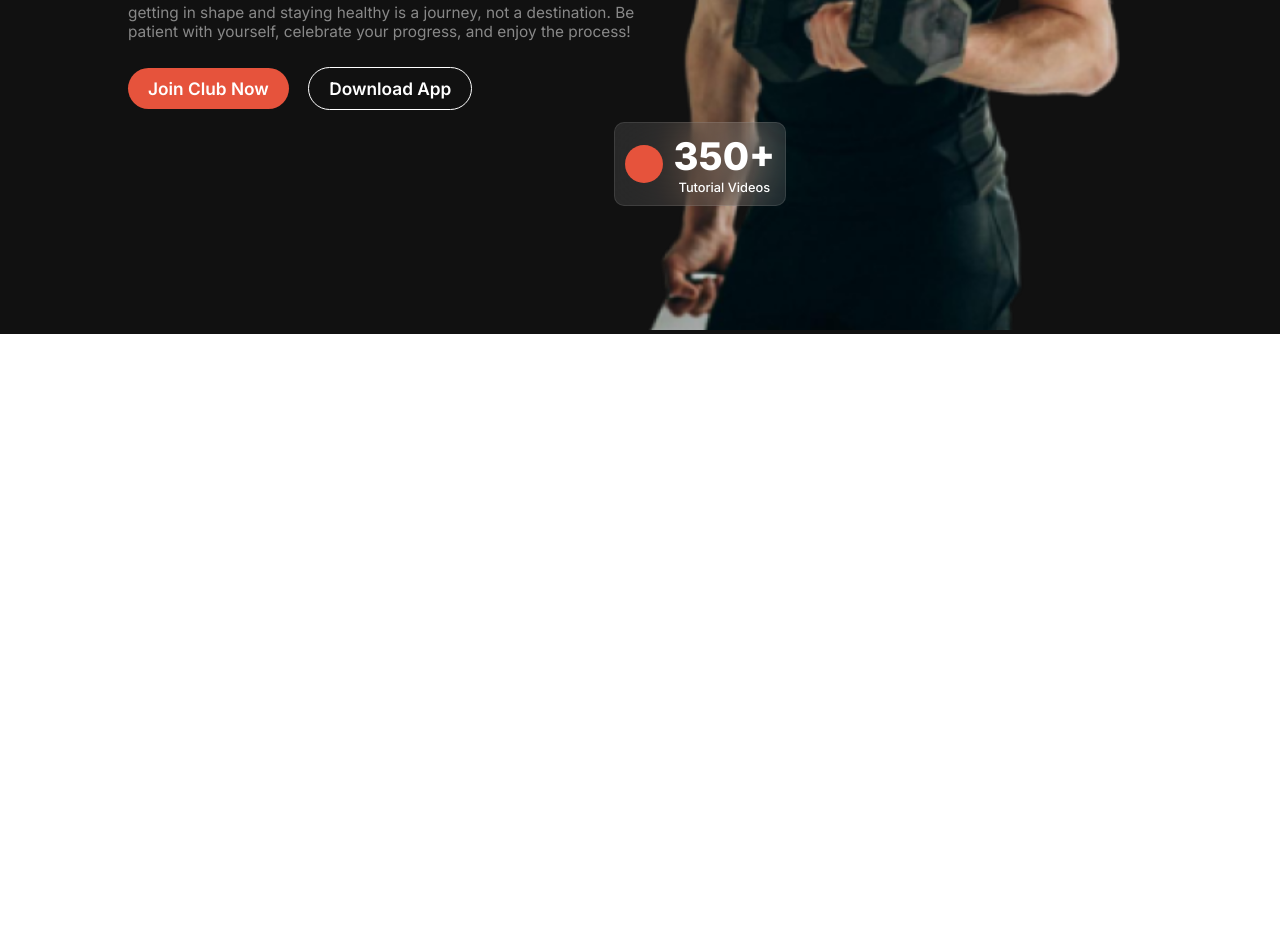
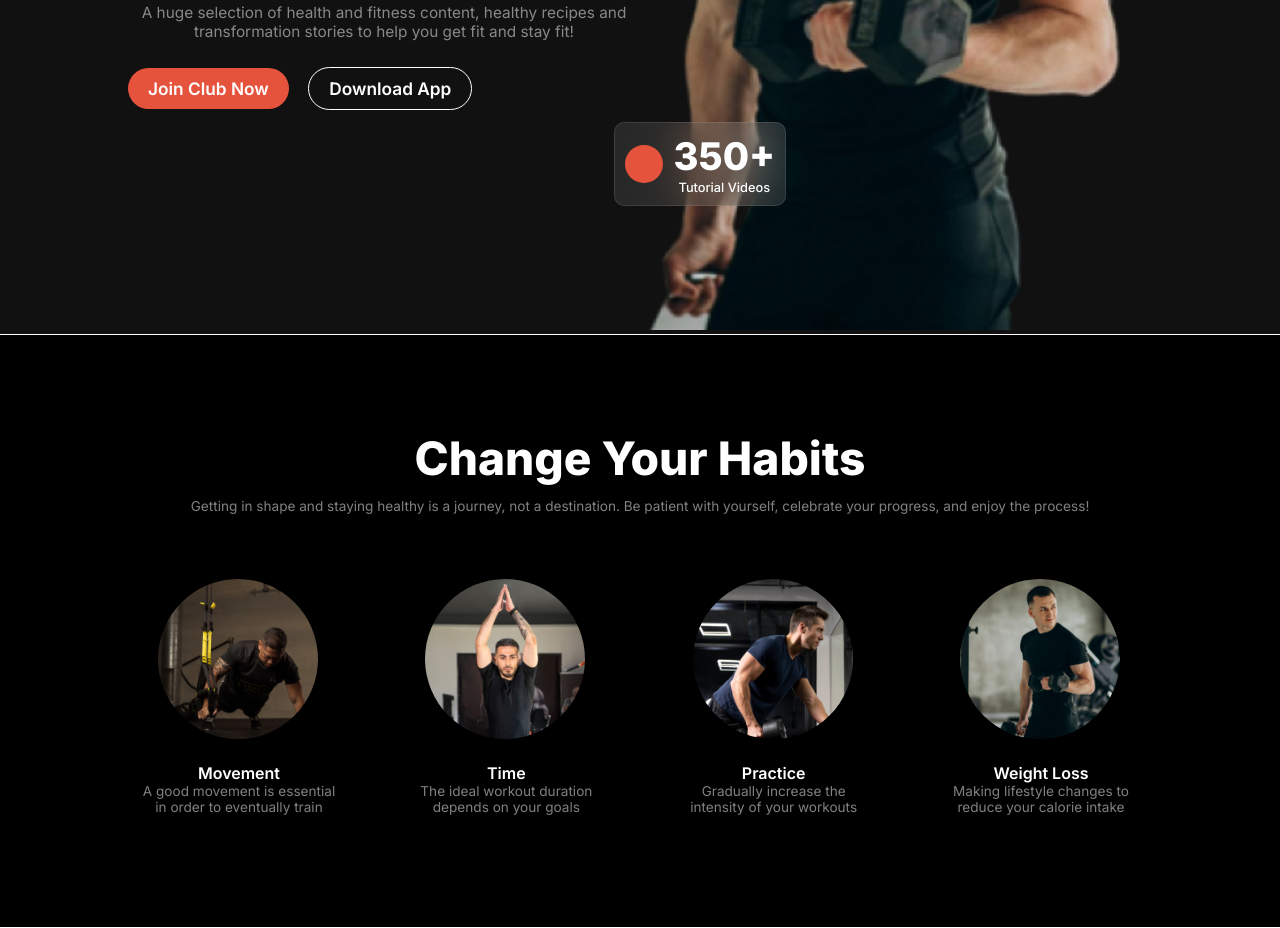
Before and after one commit to Taanveer22/wdm-2, a plain HTML site: page index.html in a window 1280 px wide. Shown: the part 610-1538 px from the top of the page. Before the commit the page ends 1040 px from the top, so only its background shows below. Drawn offline with Linux system fonts and the light colour scheme.

Commit message:
alhamdulliah habits section done

```diff
--- a/css/responsive.css
+++ b/css/responsive.css
@@ -29,5 +29,10 @@
         margin-bottom: 15px;
     }
 
+    .habits-card-container{
+        flex-direction: column;
+        gap: 15px;
+    }
+
 
 }
--- a/css/style.css
+++ b/css/style.css
@@ -10,11 +10,22 @@
     font-family: "Inter", serif;
 }
 
+.common-title{
+    color: rgb(255, 255, 255);
+    font-size: 2.88rem;
+    font-weight: 800;
+}
+
+.common-description{
+    color: rgba(255, 255, 255, 0.5);
+    font-weight: 400;
+    font-size: 0.85rem;
+}
+
 /* header section start-------------------------------------------------------------------------- */
 header {
     background: linear-gradient(180deg, rgb(17, 17, 17) 100%,rgba(119, 119, 119, 0) 100%);
-    /* background: linear-gradient(90deg, rgba(15,14,30,1) 0%, rgba(9,9,121,1) 35%, rgba(0,212,255,1) 100%); */
-    margin-bottom: 6rem;
+    margin-bottom: 1px;
     padding-top: 1.5rem;
 }
 
@@ -63,6 +74,7 @@ nav {
 
 .hamburger-menu {
     display: none;
+    color: rgb(255, 255, 255);
 }
 
 /* banner related css */
@@ -172,3 +184,60 @@ nav {
     font-weight: 500;
     color: white;
 }
+
+/* main section start--------------------------------------------------------------- */
+#habits{
+    background: rgb(0, 0, 0);
+    padding-top: 95px;
+    padding-bottom: 95px;
+    margin-bottom: 1px;
+
+}
+.habits-content{
+    background: rgb(0, 0, 0);
+    max-width: 1024px;
+    margin: 0 auto;
+}
+
+.habits-content h2, p{
+    text-align: center;
+}
+
+.habits-card-container {
+    margin-top: 55px;
+    display: flex;
+    justify-content: space-between;
+    align-items: center;
+}
+
+.single-habit-card{
+    /* border: 1px solid white; */
+    width: 222px;
+    height: 263px;
+    padding: 10px;
+
+}
+
+.single-habit-card img{
+    width: 160px;
+    height: 160px;
+    border-radius: 50%;
+    margin-bottom: 20px;
+    margin-left: 20px;
+}
+
+.single-habit-card h5, h6{
+    text-align: center;
+}
+
+.single-habit-card h5{
+    font-size: 1rem;
+    font-weight: 600;
+    color: rgb(255, 255, 255);
+}
+
+.single-habit-card h6{
+    color: rgba(255, 255, 255, 0.5);
+    font-size: 0.85rem;
+    font-weight: 400;
+}
--- a/index.html
+++ b/index.html
@@ -38,8 +38,8 @@
         <div class="banner">
             <div class="banner-text">
                 <h1>Get body in <span class="italic-title">shape</span> & stay healthy</h1>
-                <p>getting in shape and staying healthy is a journey, not a destination. Be patient with yourself,
-                    celebrate your progress, and enjoy the process!</p>
+                <p>A huge selection of health and fitness content, healthy recipes and transformation stories to help
+                    you get fit and stay fit!</p>
                 <button class="btn-1">Join Club Now</button>
                 <button class="btn-2">Download App</button>
             </div>
@@ -60,7 +60,51 @@
                 </button>
             </div>
         </div>
+
+
     </header>
+
+
+
+    <!-- main section start -------------------------------------------------------------------- -->
+    <main>
+
+        <!-- habits related html  -->
+        <section id="habits">
+            <div class="habits-content">
+                <h2 class="common-title" style="margin-bottom: 12px;">Change Your Habits</h2>
+                <p class="common-description">Getting in shape and staying healthy is a journey, not a destination. Be patient with yourself,
+                celebrate your progress, and enjoy the process!</p>
+                <div class="habits-card-container">
+
+                    <div class="single-habit-card">
+                        <img src="./resources/images/image 3.png" alt="">
+                        <h5>Movement</h5>
+                        <h6>A good movement is essential <br> in order to eventually train</h6>
+                    </div>
+                    <div class="single-habit-card">
+                        <img src="./resources/images/image 2.png" alt="">
+                        <h5>Time</h5>
+                        <h6>The ideal workout duration <br> depends on your goals </h6>
+                    </div>
+                    <div class="single-habit-card">
+                        <img src="./resources/images/image 4.png" alt="">
+                        <h5>Practice</h5>
+                        <h6>Gradually increase the <br>intensity of your workouts</h6>
+                    </div>
+                    <div class="single-habit-card">
+                        <img src="./resources/images/image 5.png" alt="">
+                        <h5>Weight Loss</h5>
+                        <h6>Making lifestyle changes to <br> reduce your calorie intake</h6>
+                    </div>
+
+                </div>
+            </div>
+
+        </section>
+
+    </main>
+
 
 
 </body>
```
